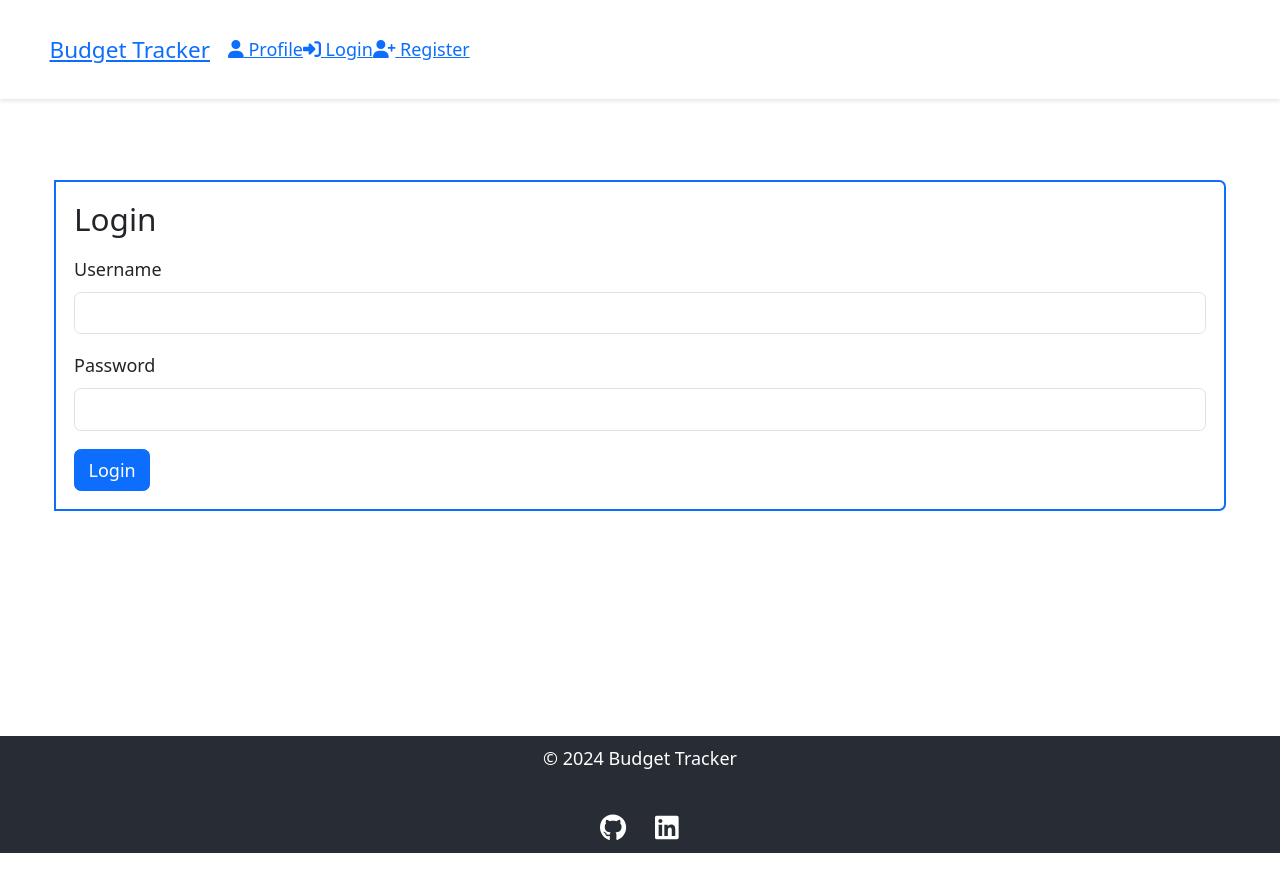
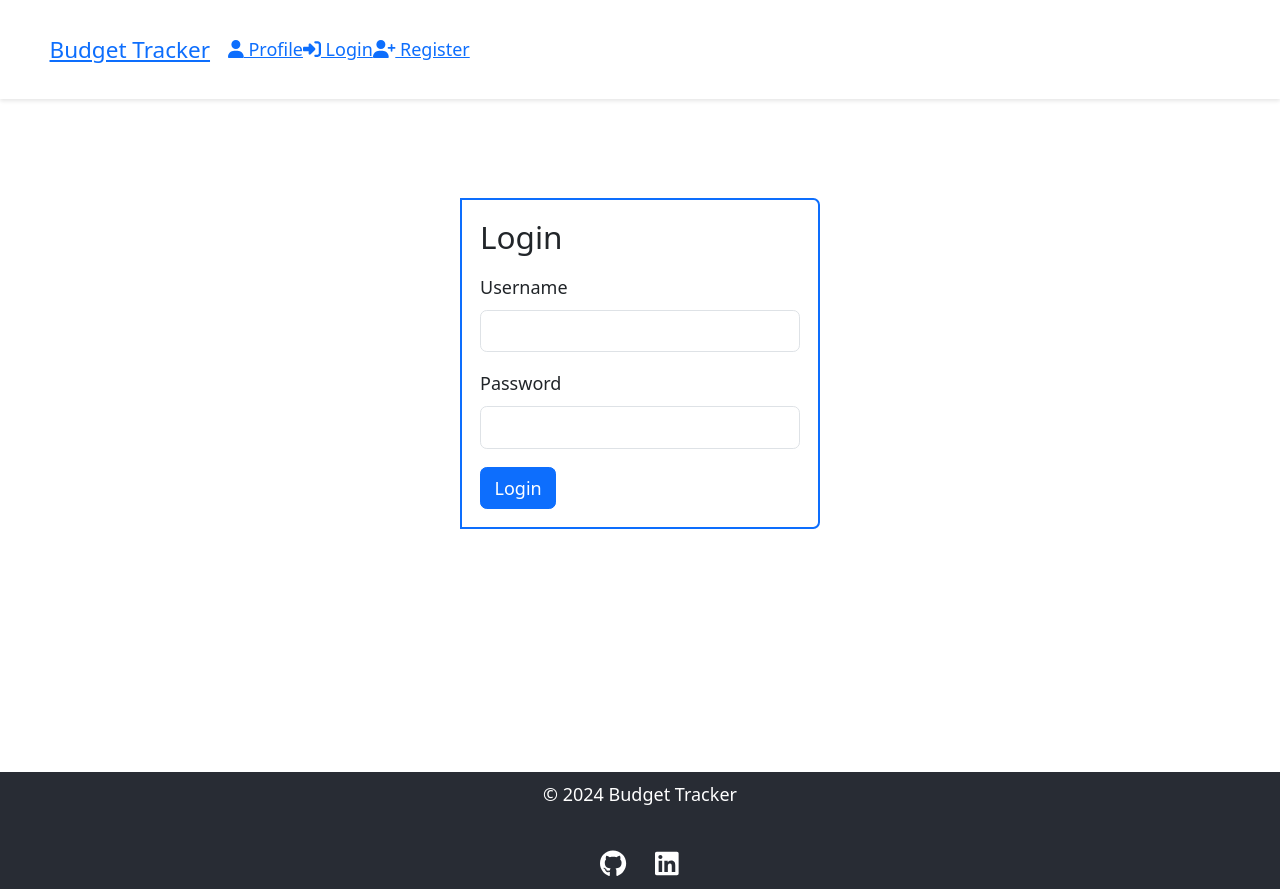
Before and after one commit to chris92vr/Budget-Tracker, a Next.js app: page /login in a window 1280 px wide. Before the commit the page ends 853 px from the top, so only its background shows below. Built offline with nearby package versions, Linux system fonts and the light colour scheme.

Commit message:
Improved CSS

```diff
--- a/styles/globals.css
+++ b/styles/globals.css
@@ -31,6 +31,13 @@ a {
   z-index: 100;
 }
 
+.form-signin {
+  width: 100%;
+  max-width: 28rem;
+  padding: 1rem;
+  margin: auto;
+}
+
 @media (prefers-color-scheme: light) {
   html {
     color-scheme: light dark;
```
